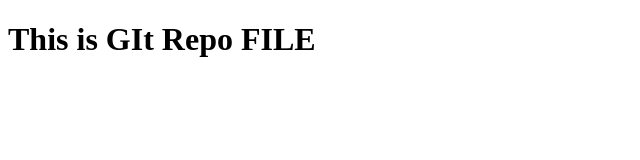
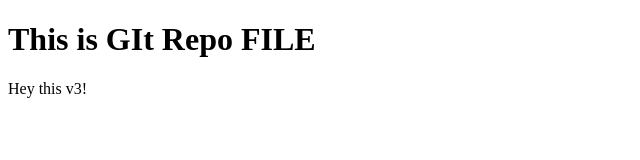
Before and after one commit to Tanmay-Wadurkar/myRepo, a plain HTML site: page index.html in a window 1280 px wide. Shown: the whole page, without its empty margins (0-640 px from the left). Drawn offline with Linux system fonts and the light colour scheme.

Commit message:
This is V3

```diff
--- a/index.html
+++ b/index.html
@@ -7,5 +7,6 @@
 </head>
 <body>
     <h1> This is GIt Repo FILE </h1>
+    <div> Hey this v3! </div>
 </body>
 </html>
```
